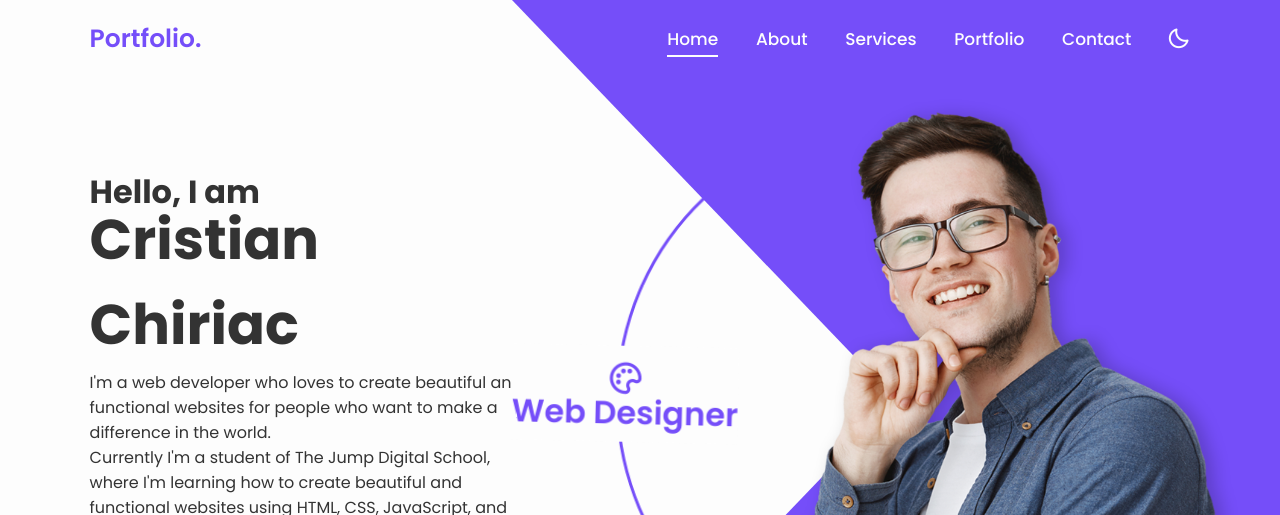
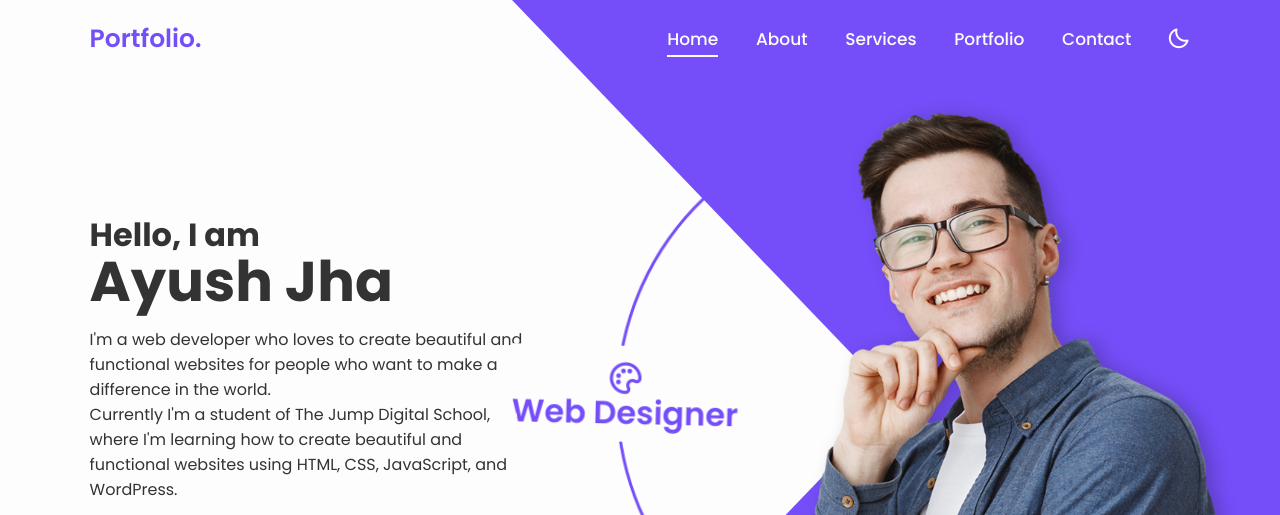
Before and after one commit to oberoy-ravi/Testing-client-, a plain HTML site: page index.html in a window 1280 px wide. Shown: the top 515 px of the page. Drawn offline with nearby package versions, Linux system fonts and the light colour scheme.

Commit message:
Update index.html

```diff
--- a/index.html
+++ b/index.html
@@ -40,7 +40,7 @@
     <section class="home" id="home">
         <div class="home-content">
             <h3>Hello, I am</h3>
-            <h1>Cristian Chiriac</h1>
+            <h1>Ayush Jha</h1>
             <p>
                 I'm a web developer who loves to create beautiful and functional websites
                 for people who want to make a difference in the world.
```
